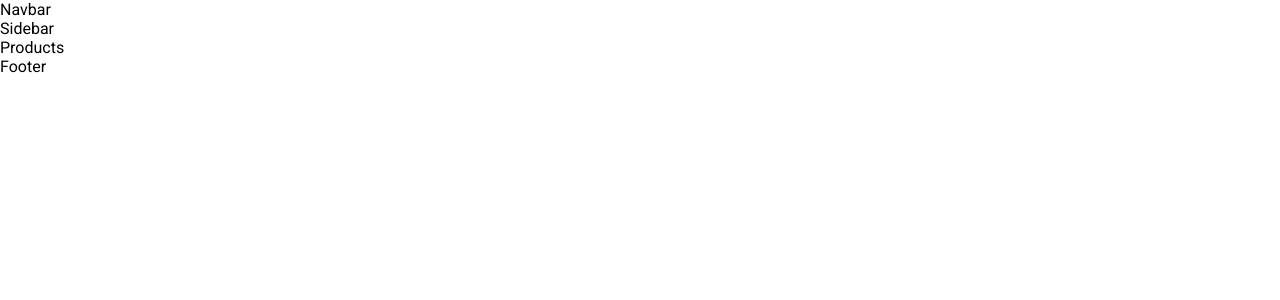
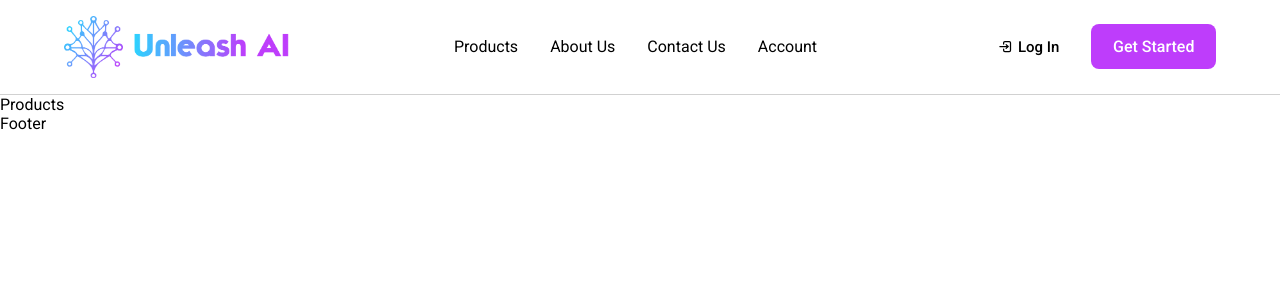
Before and after one commit to chirag-08x/unleashAI-assignment, a React (Create React App) app: page /products in a window 1280 px wide. Shown: the top 300 px of the page. Built offline with nearby package versions, Linux system fonts and the light colour scheme.

Commit message:
feature: navbar & sidebar (#1)

```diff
--- a/package.json
+++ b/package.json
@@ -11,6 +11,7 @@
     "@testing-library/user-event": "^13.5.0",
     "react": "^18.3.1",
     "react-dom": "^18.3.1",
+    "react-icons": "^5.3.0",
     "react-router-dom": "^6.27.0",
     "react-scripts": "5.0.1",
     "web-vitals": "^2.1.4"
--- a/src/Pages/Home/Home.jsx
+++ b/src/Pages/Home/Home.jsx
@@ -1,4 +1,3 @@
-import { Typography } from "@mui/material";
 import React, { useEffect } from "react";
 
 const Home = () => {
--- /dev/null
+++ b/src/assets/index.js
@@ -0,0 +1,3 @@
+import HeaderLogo from "./Logo/header-logo.png";
+
+export { HeaderLogo };
--- a/src/components/Navbar/Navbar.jsx
+++ b/src/components/Navbar/Navbar.jsx
@@ -1,7 +1,68 @@
-import React from "react";
+import { Box, Stack } from "@mui/material";
+import { HeaderLogo } from "../../assets";
+import styled from "@emotion/styled";
+import { Link } from "react-router-dom";
+import { TbLogin2 } from "react-icons/tb";
+import { CustomButton } from "../../styles/button";
 
 const Navbar = () => {
-  return <div>Navbar</div>;
+  return (
+    <Nav>
+      <section className="section-center">
+        <Box className="logo-wrapper">
+          <img src={HeaderLogo} alt="" />
+        </Box>
+
+        <Stack direction="row" spacing={4} className="nav-links">
+          <Link to="/products">Products</Link>
+          <Link to="#">About Us</Link>
+          <Link to="#">Contact Us</Link>
+          <Link to="#">Account</Link>
+        </Stack>
+
+        <Stack direction="row" spacing={2} className="nav-btns">
+          <CustomButton fw="500" size="15px">
+            <TbLogin2 /> Log In
+          </CustomButton>
+
+          <CustomButton
+            color="#fff"
+            bg="#BE3DFB"
+            size="16px"
+            fw="500"
+            pl="1.35rem"
+            pr="1.35rem"
+            pt="13px"
+            pb="13px"
+          >
+            Get Started
+          </CustomButton>
+        </Stack>
+      </section>
+    </Nav>
+  );
 };
 
 export default Navbar;
+
+const Nav = styled.nav`
+  border-bottom: 1px solid #0000002e;
+  padding: 1rem 0;
+
+  @media (max-width: 960px) {
+    display: none;
+  }
+
+  .section-center {
+    display: grid;
+    grid-template-columns: auto 1fr auto;
+    justify-items: center;
+    align-items: center;
+  }
+
+  .logo-wrapper {
+    img {
+      width: 225px;
+    }
+  }
+`;
--- a/src/components/Sidebar/Sidebar.jsx
+++ b/src/components/Sidebar/Sidebar.jsx
@@ -1,7 +1,93 @@
-import React from "react";
+import styled from "@emotion/styled";
+import { LuMenu } from "react-icons/lu";
+import { Box, Button, Drawer, Stack } from "@mui/material";
+import { HeaderLogo } from "../../assets";
+import { useState } from "react";
+import { FaTimes } from "react-icons/fa";
+import { Link } from "react-router-dom";
+import { CustomButton } from "../../styles/button";
+import { TbLogin2 } from "react-icons/tb";
 
 const Sidebar = () => {
-  return <div>Sidebar</div>;
+  const [open, setOpen] = useState(false);
+
+  const toggleDrawer = (newOpen) => () => {
+    setOpen(newOpen);
+  };
+
+  return (
+    <SideBarWrapper>
+      <section className="section-center">
+        <Stack
+          direction="row"
+          justifyContent="space-between"
+          width="100%"
+          className="logo-wrapper"
+        >
+          <Button
+            className="sidebar-btn"
+            sx={{ padding: 0, minWidth: "auto" }}
+            onClick={toggleDrawer(true)}
+          >
+            <LuMenu size="34" />
+          </Button>
+          <img src={HeaderLogo} alt="" />
+        </Stack>
+      </section>
+
+      <Drawer open={open} onClick={toggleDrawer(false)}>
+        <Box sx={{ width: 280, px: 2.5, py: 4 }} className="sidebar-inner">
+          <Box sx={{ textAlign: "right" }}>
+            <Button
+              sx={{ padding: 0, minWidth: "initial" }}
+              onClick={() => toggleDrawer(false)}
+            >
+              <FaTimes size={22} />
+            </Button>
+          </Box>
+
+          <Stack mt={3} className="sidebar-links" spacing={2}>
+            <Link to="/products">Products</Link>
+            <Link to="#">About Us</Link>
+            <Link to="#">Contact Us</Link>
+            <Link to="#">Account</Link>
+
+            <CustomButton fw="500" size="15px">
+              <TbLogin2 /> Log In
+            </CustomButton>
+
+            <CustomButton
+              color="#fff"
+              bg="#BE3DFB"
+              size="16px"
+              fw="500"
+              pl="1.35rem"
+              pr="1.35rem"
+              pt="13px"
+              pb="13px"
+            >
+              Get Started
+            </CustomButton>
+          </Stack>
+        </Box>
+      </Drawer>
+    </SideBarWrapper>
+  );
 };
 
 export default Sidebar;
+
+const SideBarWrapper = styled.nav`
+  border-bottom: 1px solid #0000002e;
+  padding: 0.5rem 0;
+
+  .logo-wrapper {
+    img {
+      width: 180px;
+    }
+  }
+
+  @media (min-width: 961px) {
+    display: none;
+  }
+`;
--- a/src/index.css
+++ b/src/index.css
@@ -35,3 +35,14 @@ img {
   display: block;
   object-fit: cover;
 }
+
+.section-center {
+  width: 90vw;
+  max-width: 1200px;
+  margin: 0 auto;
+}
+
+a {
+  text-decoration: none;
+  color: #000;
+}
--- /dev/null
+++ b/src/styles/button.js
@@ -0,0 +1,26 @@
+import styled from "@emotion/styled";
+
+export const CustomButton = styled.button`
+  width: ${(props) => (props.w ? props.w : "auto")};
+  padding-left: ${(props) => (props.pl ? props.pl : "1rem")};
+  padding-right: ${(props) => (props.pr ? props.pr : "1rem")};
+  padding-top: ${(props) => (props.pt ? props.pt : "10px")};
+  padding-bottom: ${(props) => (props.pb ? props.pb : "10px")};
+  border-radius: ${(props) => (props.br ? props.br : "8px")};
+  margin-top: ${(props) => (props.mt ? props.mt : 0)};
+  margin-bottom: ${(props) => (props.mb ? props.mb : 0)};
+  margin-left: ${(props) => (props.ml ? props.ml : 0)};
+  margin-right: ${(props) => (props.mr ? props.mr : 0)};
+  background-color: ${(props) => (props.bg ? props.bg : "transparent")};
+  color: ${(props) => (props.color ? props.color : "black")};
+  text-transform: capitalize;
+  border: none;
+  font-weight: ${(props) => (props.fw ? props.fw : 400)};
+  font-size: ${(props) => (props.size ? props.size : "16px")};
+  font-family: "Roboto";
+  display: flex;
+  justify-content: center;
+  align-items: center;
+  gap: 5px;
+  cursor: pointer;
+`;
```
Also changed, not shown: src/assets/Logo/header-logo.png (added), 1 other file (tests, documents, lock files or other folders).
